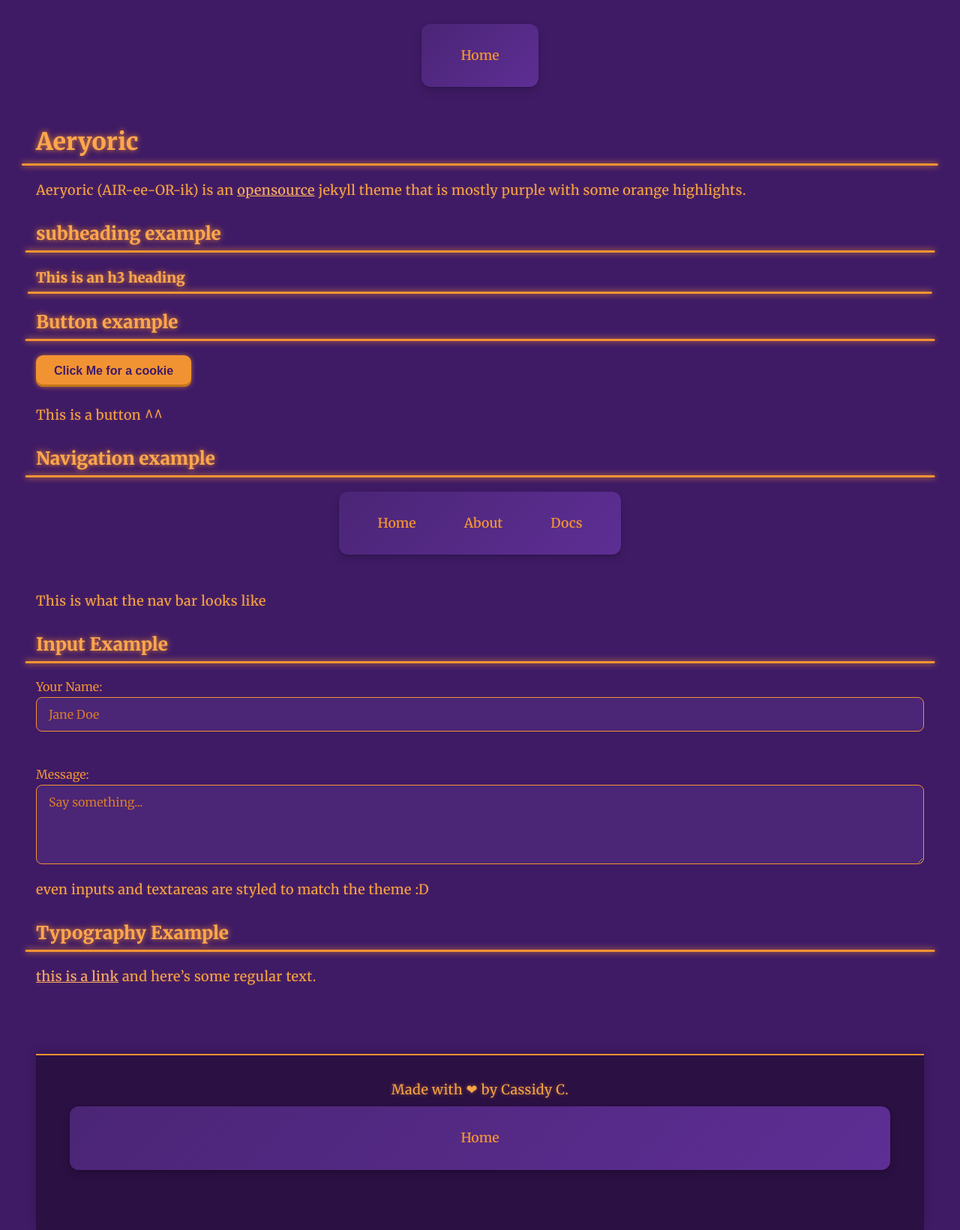
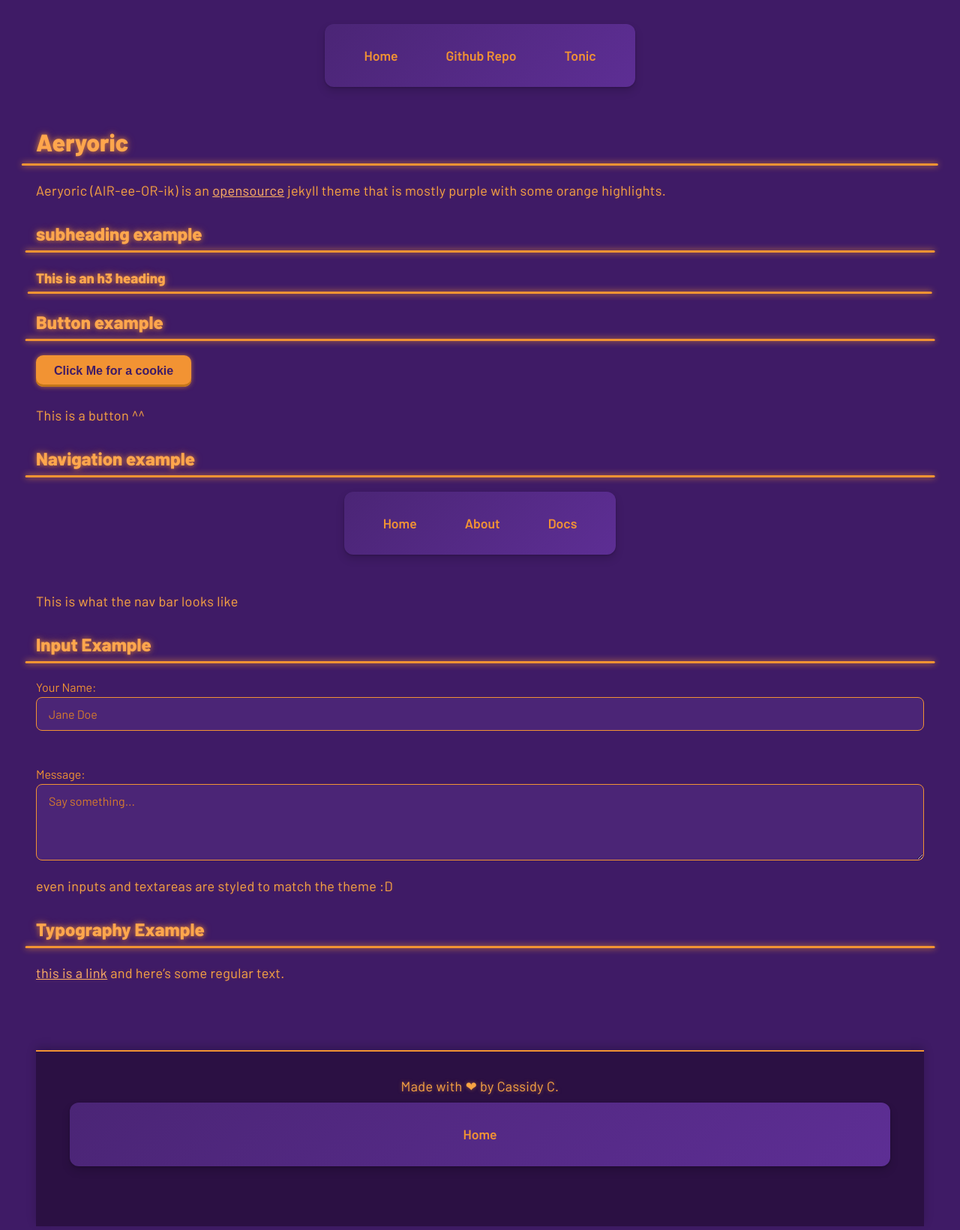
Before and after one commit to AnonymousElixir/Aeryoric, a Jekyll site: the page built from index.md, in a window 1280 px wide. Shown: the whole page at 75% size. Built offline with Jekyll 4.4.1, drawn with Linux system fonts in a browser that asks for light colours; some web fonts are replaced.

Commit message:
Added more to navbar and changed fonts

```diff
--- a/_includes/navbar.html
+++ b/_includes/navbar.html
@@ -1,3 +1,5 @@
 <nav>
   <a href="./">Home</a>
+  <a href="https://github.com/AnonymousElixir/Aeryoric">Github Repo</a>
+  <a href="https://tonic.hackclub.com/">Tonic</a>
 </nav>
--- a/_sass/base.scss
+++ b/_sass/base.scss
@@ -1,5 +1,4 @@
-@import url('https://fonts.googleapis.com/css2?family=Merriweather:ital,opsz,wght@0,18..144,300..900;1,18..144,300..900&display=swap');
-
+@import url('https://fonts.googleapis.com/css2?family=Ancizar+Serif:ital,wght@0,300..900;1,300..900&family=Barlow:ital,wght@0,100;0,200;0,300;0,400;0,500;0,600;0,700;0,800;0,900;1,100;1,200;1,300;1,400;1,500;1,600;1,700;1,800;1,900&display=swap');
 *,
 *::before,
 *::after {
@@ -12,7 +11,7 @@ html, body {
   height: 100%;
   background: #3f1b66;
   color: #f29333;
-  font-family: 'Merriweather', serif;
+  font-family: 'Barlow', sans-serif;
   line-height: 1.6;
 }
 
```
